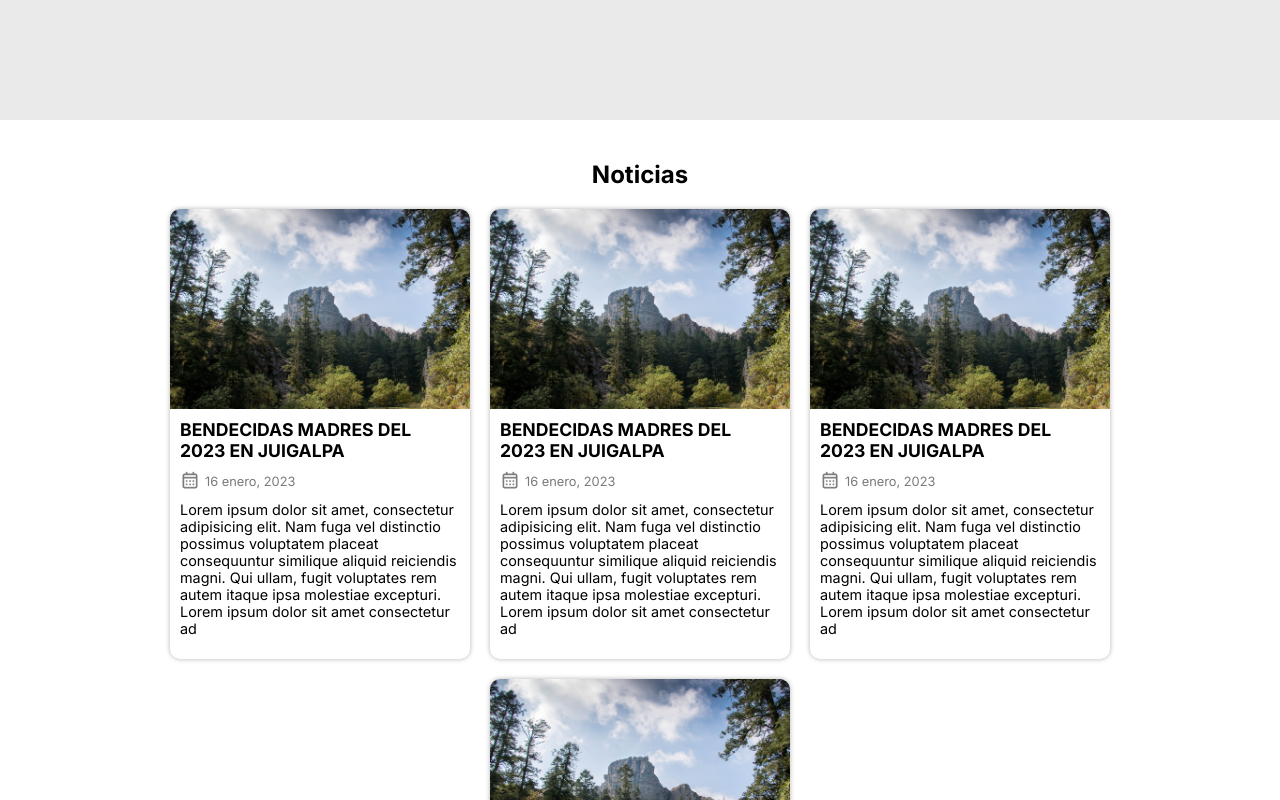
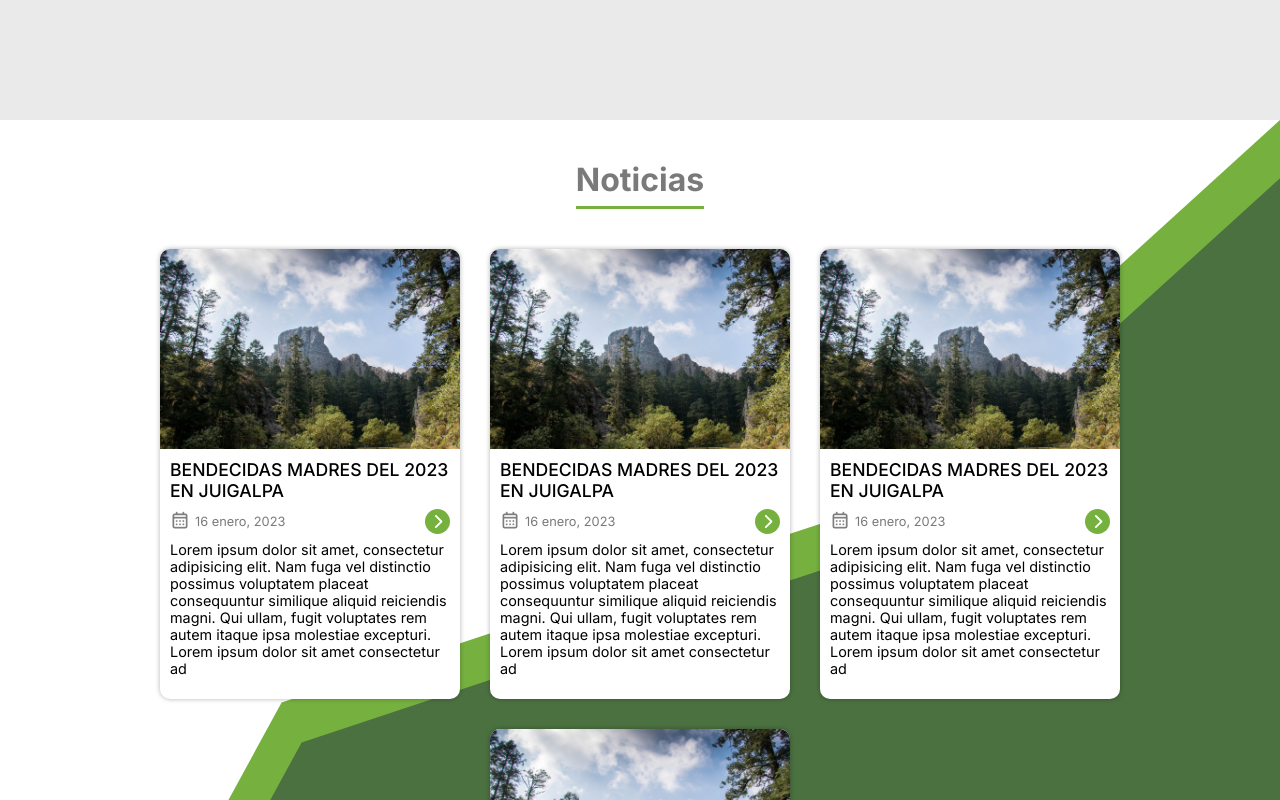
Before and after one commit to Vidal753/geopark, a Next.js app: page / in a window 1280 px wide. Shown: the part 1460-2260 px from the top of the page. Built offline with nearby package versions, Linux system fonts and the light colour scheme.

Commit message:
NewsPage-completed

```diff
--- a/components/CardNews.jsx
+++ b/components/CardNews.jsx
@@ -2,6 +2,8 @@ import '../styles/component/cardNews.css'
 import banner from '../public/img/banner.jpeg'
 import calendar from '../public/icons/calendar.png'
 import Image from 'next/image'
+import { FontAwesomeIcon } from '@fortawesome/react-fontawesome'
+import { faChevronRight } from '@fortawesome/free-solid-svg-icons'
 
 export default function News () {
   return (
@@ -18,6 +20,9 @@ export default function News () {
         <figure className='news__date'>
           <Image src={calendar} alt='calendar-icon' width={20} height={20} />
           <p className='news__text'>16 enero, 2023</p>
+          <figure className='news__chevron'>
+            <FontAwesomeIcon icon={faChevronRight} className='news__chevron__icon' />
+          </figure>
         </figure>
         <p className='news__text'>Lorem ipsum dolor sit amet, consectetur adipisicing elit. Nam fuga vel distinctio possimus voluptatem placeat consequuntur similique aliquid reiciendis magni. Qui ullam, fugit voluptates rem autem itaque ipsa molestiae excepturi. Lorem ipsum dolor sit amet consectetur ad
         </p>
--- a/components/NewsPage.jsx
+++ b/components/NewsPage.jsx
@@ -1,9 +1,10 @@
 import CardNews from './CardNews'
-import '../styles/newPage.css'
+import '../styles/newsPage.css'
 
 export default function NewsPage () {
   return (
-    <main className='news container'>
+    <main className='news'>
+      <section className='news__page__container container'>
         <h2 className='news__title'>Noticias</h2>
         <article className='news__content'>
           <CardNews />
@@ -11,6 +12,7 @@ export default function NewsPage () {
           <CardNews />
           <CardNews />
         </article>
+      </section>
     </main>
   )
 }
--- a/styles/component/cardNews.css
+++ b/styles/component/cardNews.css
@@ -23,13 +23,38 @@
   border-radius: 10px 10px 0 0;
 }
 
+.news__date {
+  display: flex;
+  position: relative;
+  align-items: center;
+  gap: 5px;
+}
+
 .news__text:nth-child(1) {
   font-size: 1.1rem;
+  font-weight: 500;
 }
 
 .news__text:nth-child(2) {
   font-size: 0.8rem;
   color: var(--hint);
+}
+
+.news__chevron {
+  position: absolute;
+  display: flex;
+  justify-content: center;
+  align-items: center;
+  height: 25px;
+  width: 25px;
+  right: 0;
+  border-radius: 50%;
+  background-color: var(--green);
+}
+
+.news__chevron__icon {
+  height: 15px;
+  color: var(--background);
 }
 
 .news__text:nth-child(3) {
@@ -39,9 +64,3 @@
   overflow: hidden;
   text-overflow: ellipsis;
 }
-
-.news__date {
-  display: flex;
-  align-items: center;
-  gap: 5px;
-}
--- a/styles/newPage.css
+++ /dev/null
@@ -1,17 +0,0 @@
-.news {
-  padding: 20px;
-  min-height: 50vh;
-}
-
-.news__title {
-  text-align: center;
-  margin: 20px
-}
-
-.news__content {
-  display: flex;
-  width: 100%;
-  gap: 20px;
-  flex-wrap: wrap;
-  justify-content: center;
-}
--- /dev/null
+++ b/styles/newsPage.css
@@ -0,0 +1,70 @@
+
+.news {
+  position: relative;
+  overflow: hidden;
+}
+
+.news__page__container {
+  padding: 40px 20px;
+  min-height: 95vh;
+  display: flex;
+  flex-direction: column;
+  align-items: center;
+}
+
+.news::before {
+  content: '';
+  position: absolute;
+  width: 100%;
+  height: 100%;
+  clip-path: polygon(66% 36%, 100% 0, 100% 100%, 0 100%, 22% 53%);
+  z-index: -1;
+  background-color: var(--green);
+}
+
+.news::after {
+  content: '';
+  position: absolute;
+  top: 0;
+  margin-top: 40px;
+  margin-left: 20px;
+  width: 100%;
+  height: 100%;
+  clip-path: polygon(66% 36%, 100% 0, 100% 100%, 0 100%, 22% 53%);
+  z-index: -1;
+  background-color: var(--primary-color);
+}
+
+.news__title {
+  position: relative;
+  width: fit-content;
+  margin: 0 0 50px 0;
+  font-size: 2rem;
+  color: var(--hint);
+}
+
+.news__title::before {
+  content: '';
+  position: absolute;
+  bottom: -10px;
+  width: 100%;
+  height: 3px;
+  background: var(--green);
+}
+
+.news__content {
+  display: flex;
+  flex-wrap: wrap;
+  justify-content: center;
+  width: 100%;
+  gap: 30px;
+}
+
+@media screen and (max-width:600px) {
+  .news::after {
+    clip-path: polygon(37% 23%, 59% 6%, 100% 0, 100% 100%, 0 100%, 25% 72%, 14% 46%);
+  }
+  .news::before {
+    clip-path: polygon(37% 23%, 59% 6%, 100% 0, 100% 100%, 0 100%, 25% 72%, 14% 46%);
+  }
+}
```
Lines whose indentation alone changed are shown as unchanged.
